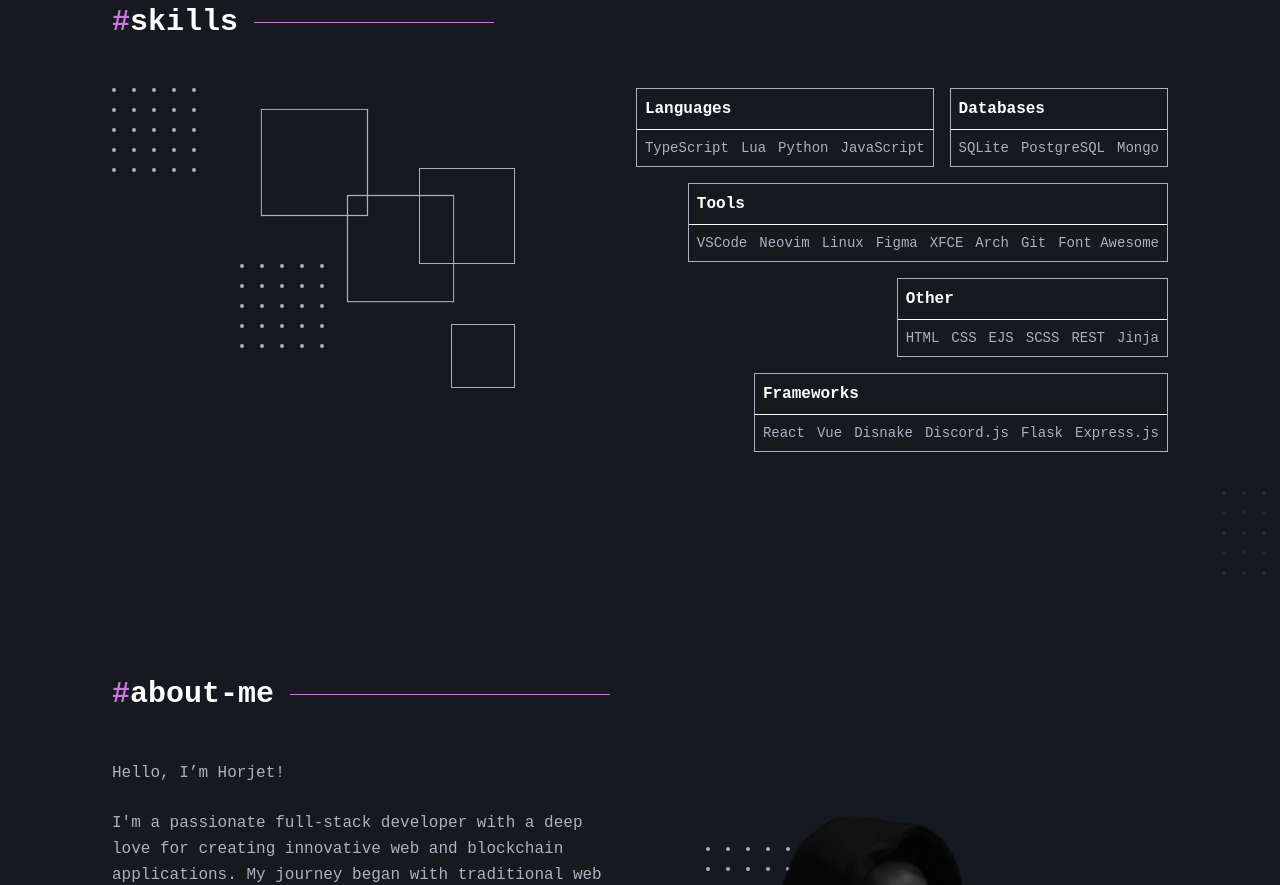
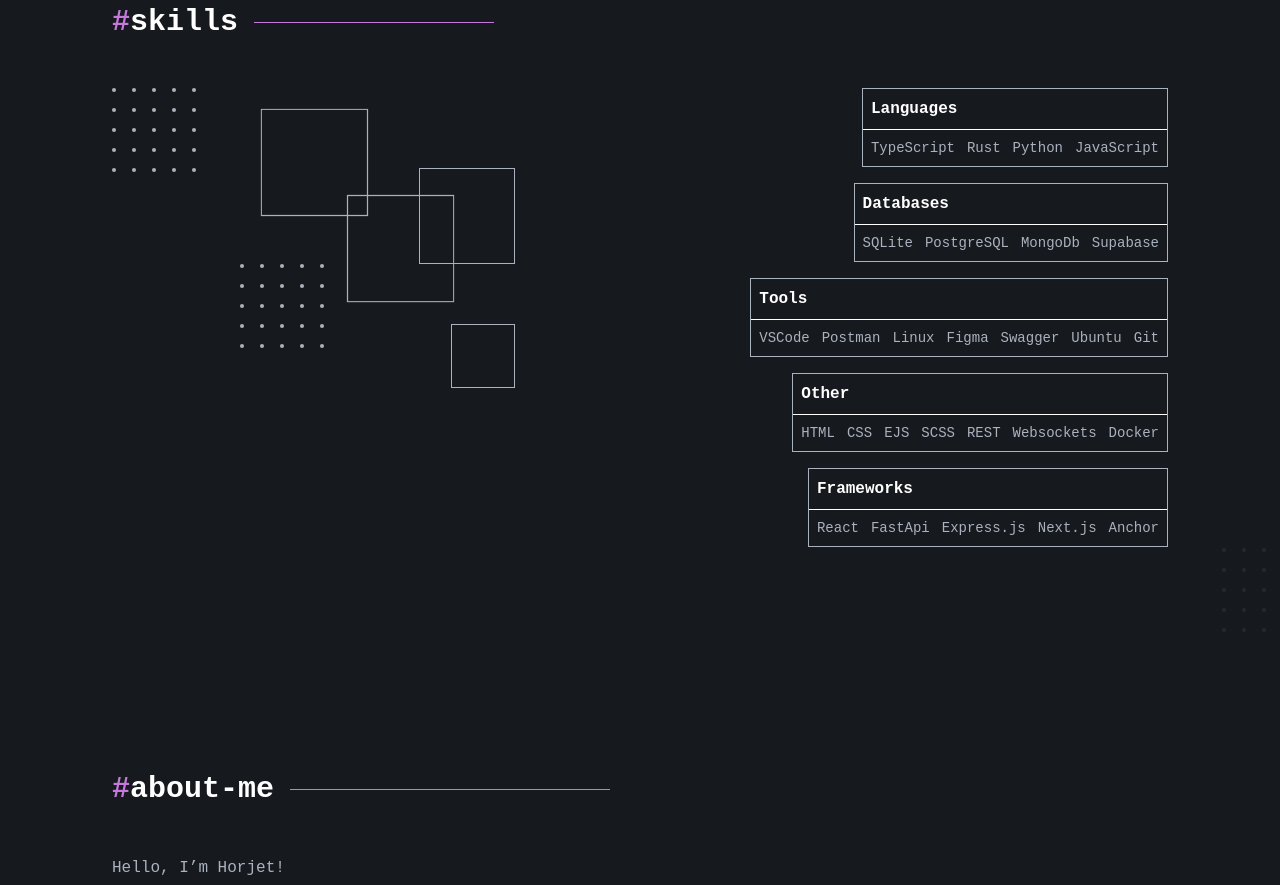
Before and after one commit to David-Horjet/Portfolio-v3, a Next.js app: page / in a window 1280 px wide. Shown: the part 1840-2725 px from the top of the page. Built offline with nearby package versions, Linux system fonts and the light colour scheme.

Commit message:
chore: addin contents

```diff
--- a/data/index.tsx
+++ b/data/index.tsx
@@ -27,23 +27,23 @@ export const PROJECTS: Project[] = [
 export const SKILLS: SkillCategory[] = [
   {
     title: "Languages",
-    skills: ["TypeScript", "Lua", "Python", "JavaScript"]
+    skills: ["TypeScript", "Rust", "Python", "JavaScript"]
   },
   {
     title: "Databases",
-    skills: ["SQLite", "PostgreSQL", "Mongo"]
+    skills: ["SQLite", "PostgreSQL", "MongoDb", "Supabase"]
   },
   {
     title: "Tools",
-    skills: ["VSCode", "Neovim", "Linux", "Figma", "XFCE", "Arch", "Git", "Font Awesome"]
+    skills: ["VSCode", "Postman", "Linux", "Figma", "Swagger", "Ubuntu", "Git"]
   },
   {
     title: "Other",
-    skills: ["HTML", "CSS", "EJS", "SCSS", "REST", "Jinja"]
+    skills: ["HTML", "CSS", "EJS", "SCSS", "REST", "Websockets", "Docker"]
   },
   {
     title: "Frameworks",
-    skills: ["React", "Vue", "Disnake", "Discord.js", "Flask", "Express.js"]
+    skills: ["React", "FastApi", "Express.js", "Next.js", "Anchor"]
   }
 ];
 
```
